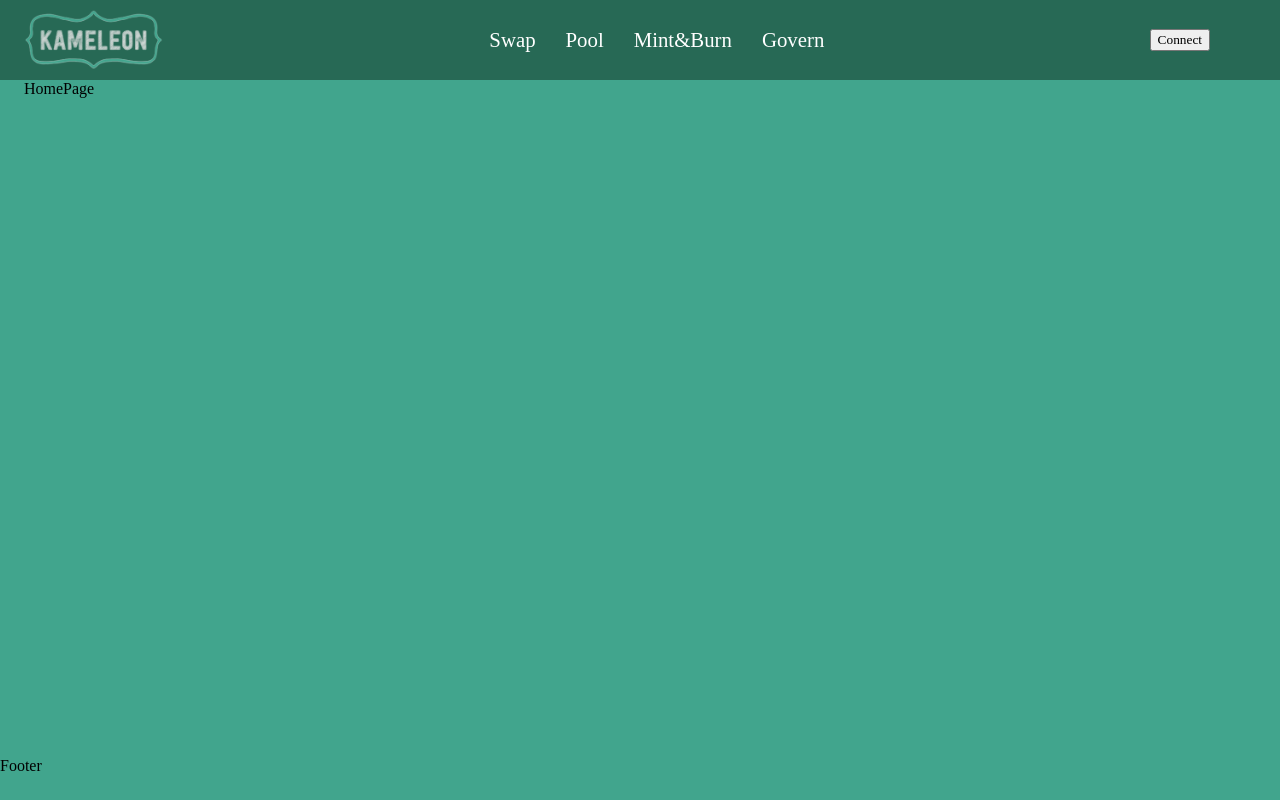
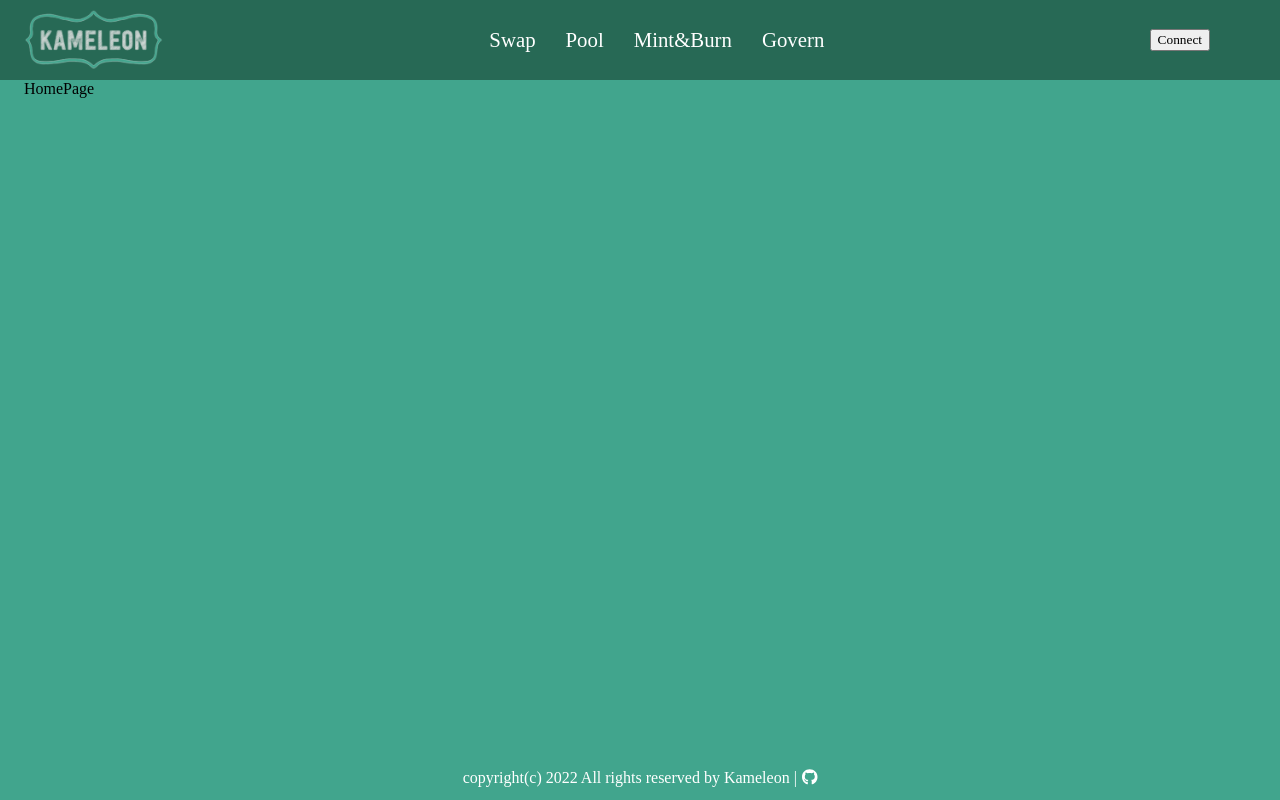
Before and after one commit to codestates/beb-03-Kameleon, a React (Create React App) app in the folder client/: page / in a window 1280 px wide. Built offline with nearby package versions, Linux system fonts and the light colour scheme.

Commit message:
style(윤은주) : apply footer style

```diff
--- a/client/src/components/common/Footer.tsx
+++ b/client/src/components/common/Footer.tsx
@@ -1,7 +1,29 @@
 import React from 'react';
+import styled from 'styled-components';
+import { FontAwesomeIcon } from '@fortawesome/react-fontawesome';
+import { faGithub } from '@fortawesome/free-brands-svg-icons';
+
+const FooterStyle = styled.footer`
+  padding: 12px 0;
+  width: 100%;
+  text-align: center;
+  color: #fff;
+
+  a {
+    color: #fff;
+    margin-left: 5px;
+  }
+`;
 
 const Footer = () => {
-  return <div>Footer</div>;
+  return (
+    <FooterStyle>
+      copyright(c) 2022 All rights reserved by Kameleon |
+      <a href="https://github.com/codestates/beb-03-Kameleon">
+        <FontAwesomeIcon icon={faGithub} />
+      </a>
+    </FooterStyle>
+  );
 };
 
 export default Footer;
```
